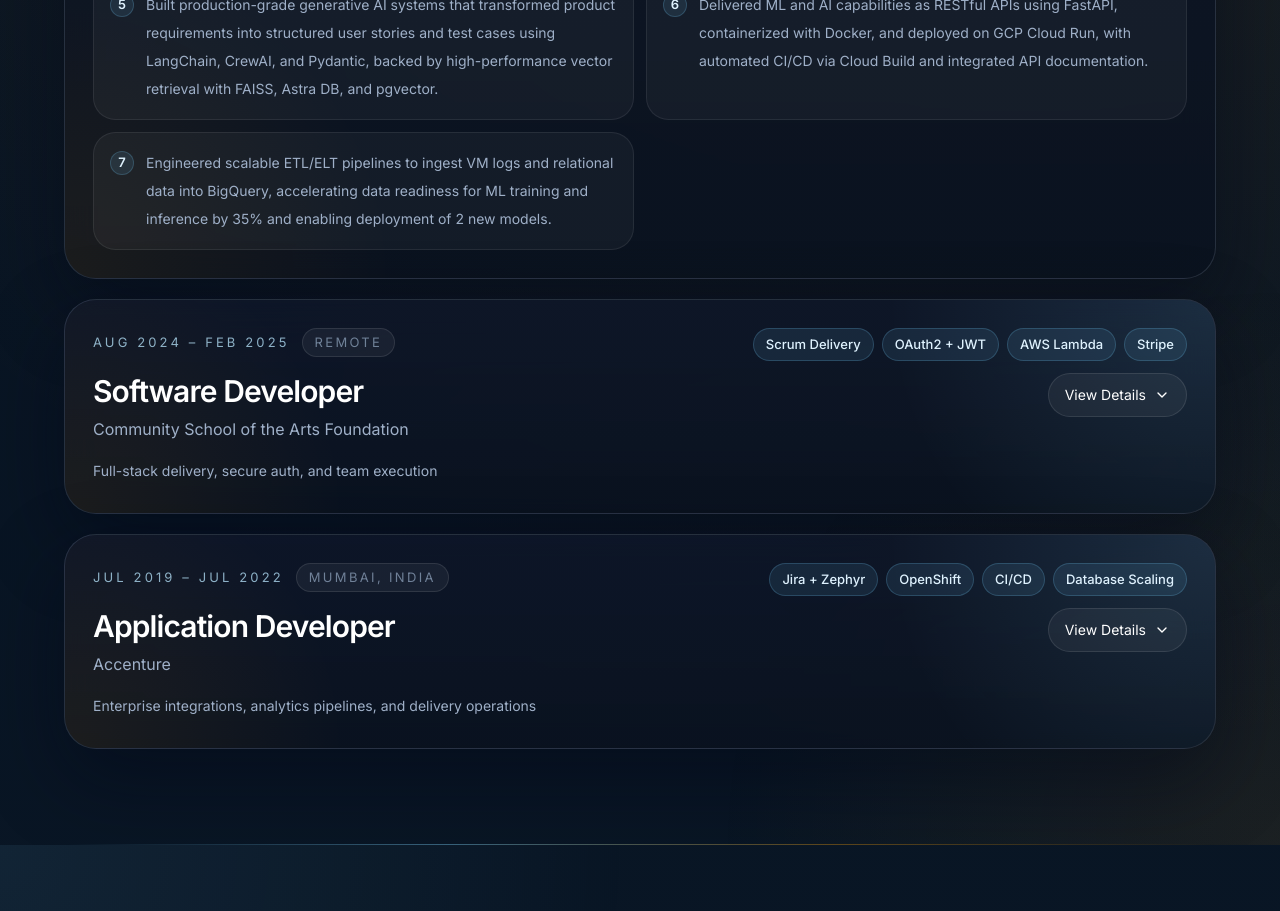
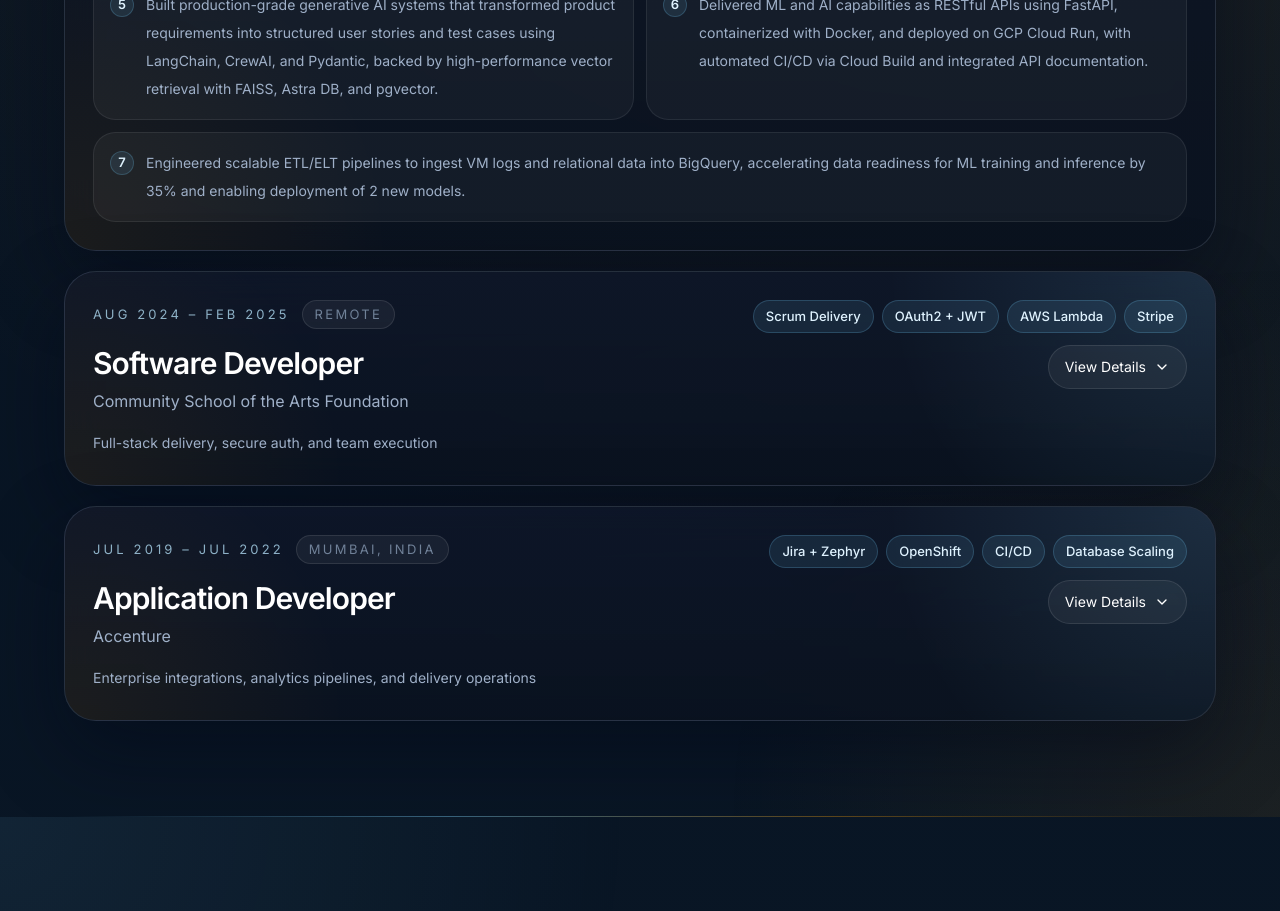
Before and after one commit to dhawalpanchal1997/My_Profile_Website, a Next.js app: page / in a window 1280 px wide. Shown: the part 2640-3551 px from the top of the page. Built offline with nearby package versions, Linux system fonts and the light colour scheme.

Commit message:
fix: span the last experience bullet when the grid count is odd

```diff
--- a/src/components/Experience.tsx
+++ b/src/components/Experience.tsx
@@ -92,7 +92,12 @@ export default function Experience() {
                         {item.points.map((point, pointIndex) => (
                           <div
                             key={point}
-                            className="rounded-[1.4rem] border border-white/[0.08] bg-white/[0.04] px-4 py-4"
+                            className={`rounded-[1.4rem] border border-white/[0.08] bg-white/[0.04] px-4 py-4 ${
+                              pointIndex === item.points.length - 1 &&
+                              item.points.length % 2 === 1
+                                ? "sm:col-span-2"
+                                : ""
+                            }`}
                           >
                             <div className="flex items-start gap-3">
                               <span className="mt-0.5 inline-flex h-6 w-6 shrink-0 items-center justify-center rounded-full border border-sky-300/20 bg-sky-300/10 text-xs font-semibold text-sky-100">
```
